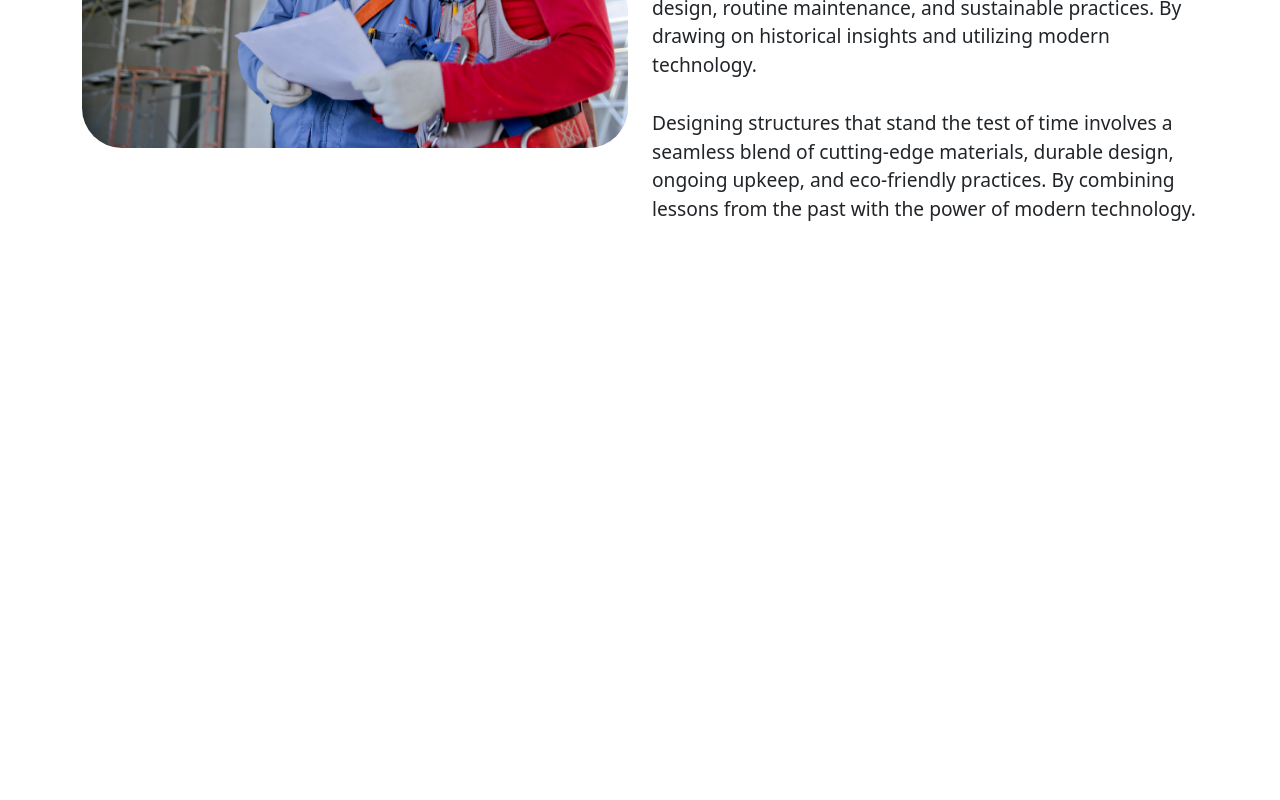
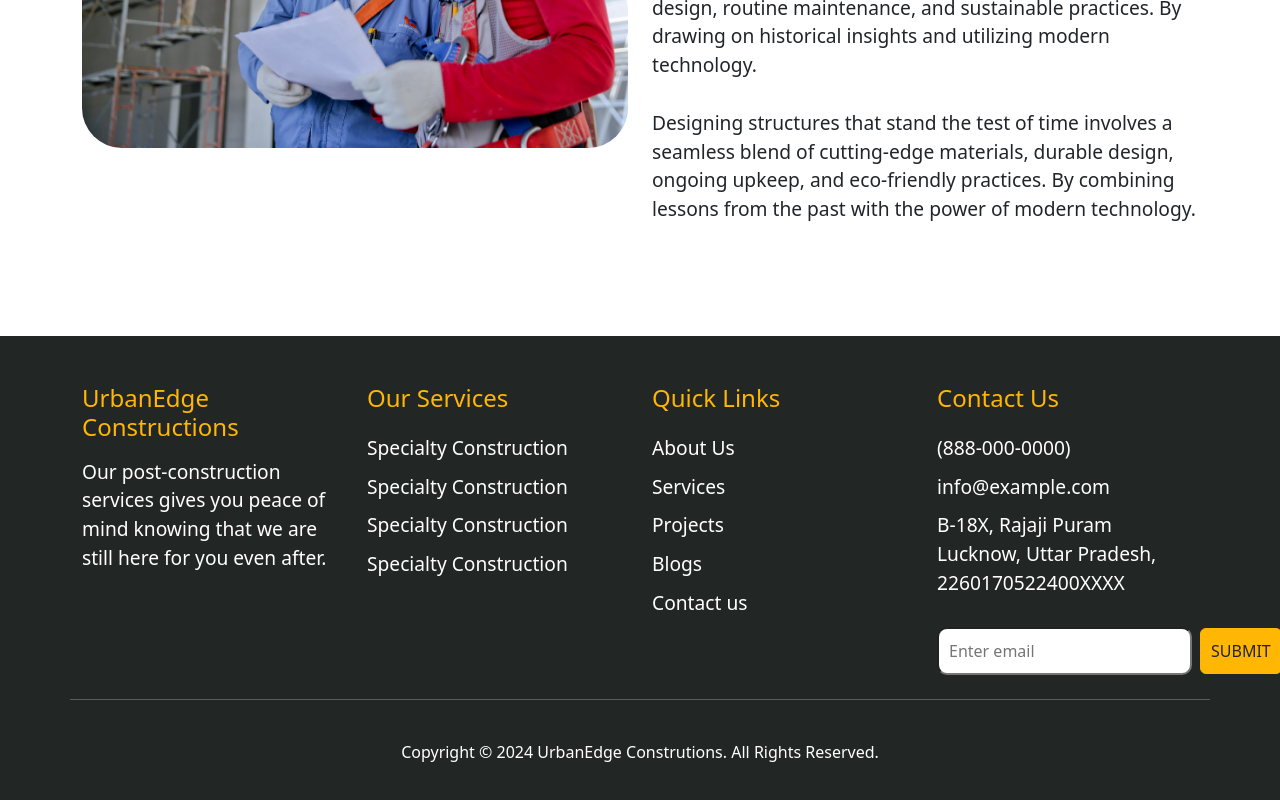
Before and after one commit to dushantha2000/Frontend, a React app: page / in a window 1280 px wide. Shown: the part 1168-1968 px from the top of the page. Before the commit the page ends 1504 px from the top, so only its background shows below. Built offline with nearby package versions, Linux system fonts and the light colour scheme; the HTML template or start-up script is replaced by a standard one.

Commit message:
Footer section

```diff
--- a/src/assets/css/style.scss
+++ b/src/assets/css/style.scss
@@ -3,6 +3,7 @@ $primary-color :#fe538d;
 $secondary-color :#FFB703;
 $text-color: #000000;
 $text-white :#FFFFFF;
+$dark-background : #222725;
 
 
 //Main font
@@ -33,6 +34,15 @@ p {
     font-size: 1.2em;
 }
 
+ul {
+    margin-left: 0;
+    padding-left: 0;
+
+    li {
+        list-style: none; //remove the bullet pints
+    }
+}
+
 header {
     nav {
         .nav-link {
@@ -55,6 +65,54 @@ header {
             }
         }
     }
+}
+
+footer {
+    background-color: $dark-background;
+    color: $text-white;
+
+    h3 {
+        font-size: 1.5em;
+        color: $secondary-color;
+    }
+
+    ul {
+        li {
+            padding: 5px 0;
+        }
+
+    }
+
+    a {
+        color: $text-white;
+        font-size: 1.2em;
+        text-decoration: none; // remove the text uderlines
+    }
+
+    input{
+        padding: 10px 10px;
+        border-radius: 10px;
+
+    }
+
+    .btn-Submit {
+        background-color: $secondary-color;
+        border: 1px solid $secondary-color;
+
+        padding: 10px 10px;
+        font-size: 1em;
+        font-weight: 500;
+        text-transform: uppercase;
+
+        &:hover {
+            background-color: $primary-color;
+            border: 1px solid $primary-color;
+
+        }
+
+
+    }
+
 }
 
 .section-1 {
@@ -112,16 +170,17 @@ header {
 
 }
 
-.section-2{
-    img{
+.section-2 {
+    img {
         border-radius: 40px;
 
     }
-    span{
+
+    span {
         color: $primary-color;
-        font-size: 1.2em ;
+        font-size: 1.2em;
         text-transform: uppercase; //capitalse  ABC...
-        padding-bottom: 10px;   // adds 10px of space below the element
-        font-weight: 500;  //opacity
+        padding-bottom: 10px; // adds 10px of space below the element
+        font-weight: 500; //opacity
     }
 }
--- /dev/null
+++ b/src/components/common/Footer.jsx
@@ -0,0 +1,82 @@
+import React from 'react'
+
+function Footer() {
+  return (
+    <footer>
+        <div className='container py-5'>
+          <div className='row'>
+            <div className='col-md-3'>
+              <h3 className='mb-3'>UrbanEdge Constructions</h3>
+              <p>Our post-construction services gives you peace of<br/>
+                mind knowing that we are still here for you even after.</p>
+            </div>
+
+            <div className='col-md-3'>
+              <h3 className='mb-3'>Our Services</h3>
+              <ul>
+                <li>
+                  <a href=''>Specialty Construction</a>
+                </li>
+                <li>
+                  <a href=''>Specialty Construction</a>
+                </li>
+                <li>
+                  <a href=''>Specialty Construction</a>
+                </li>
+                <li>
+                  <a href=''>Specialty Construction</a>
+                </li>
+              </ul>
+            </div>
+
+            <div className='col-md-3'>
+              <h3 className='mb-3'>Quick Links</h3>
+              <ul>
+                <li>
+                  <a href=''>About Us</a>
+                </li>
+                <li>
+                  <a href=''>Services</a>
+                </li>
+                <li>
+                  <a href=''>Projects</a>
+                </li>
+                <li>
+                  <a href=''>Blogs</a>
+                </li>
+                <li>
+                  <a href=''>Contact us</a>
+                </li>
+              </ul>
+            </div>
+
+             <div className='col-md-3'>
+              <h3 className='mb-3'>Contact Us</h3>
+              <ul>
+                <li>
+                  <a href=''>(888-000-0000)</a>
+                </li>
+                <li>
+                  <a href=''>info@example.com</a>
+                </li>
+                <li>
+                  <p>B-18X, Rajaji Puram <br/> Lucknow, Uttar Pradesh, <br/> 2260170522400XXXX</p>
+                </li>
+
+                <li className='d-flex align-items-center py-2'>
+                    <input type='text' placeholder='Enter email'/>
+                    <button className='btn btn-Submit ms-2'>Submit</button>
+                </li>
+              </ul>
+            </div>
+
+            <hr/>
+            <div className='text-center pt-4'>Copyright © 2024 UrbanEdge Construtions. All Rights Reserved.</div>
+
+          </div>
+        </div>
+      </footer>
+  )
+}
+
+export default Footer
--- /dev/null
+++ b/src/components/common/Header.jsx
@@ -0,0 +1,31 @@
+import React from 'react'
+import Navbar from 'react-bootstrap/Navbar';
+import Nav from 'react-bootstrap/Nav';
+
+const Header = ()=> {
+  return (
+    <header>
+            <div className='container'>
+              <Navbar expand="lg" >
+                <Navbar.Brand href="#home" className='logo'>
+                  <span>UrbanEdge </span>
+                  Constructions
+                </Navbar.Brand>
+                <Navbar.Toggle aria-controls="basic-navbar-nav" />
+                <Navbar.Collapse id="basic-navbar-nav">
+                  <Nav className="ms-auto">
+                    <Nav.Link href="#home" className='nav-link'>Home</Nav.Link>
+                    <Nav.Link href="#link" className='nav-link'>About Us</Nav.Link>
+                    <Nav.Link href="#home" className='nav-link'>Services</Nav.Link>
+                    <Nav.Link href="#link" className='nav-link'>Blogs</Nav.Link>
+                    <Nav.Link href="#home" className='nav-link'>Our Project</Nav.Link>
+                    <Nav.Link href="#link" className='nav-link'>Contact</Nav.Link>
+                  </Nav>
+                </Navbar.Collapse>
+              </Navbar>
+            </div>
+          </header>
+  )
+}
+
+export default Header
--- a/src/components/frontend/About.jsx
+++ b/src/components/frontend/About.jsx
@@ -1,8 +1,16 @@
 import React from 'react'
+import Header from '../common/Header'
+import Footer from '../common/Footer'
 
 function About() {
   return (
-    <div>About</div>
+    <>
+      <Header />
+
+      <div>About</div>
+
+      <Footer />
+    </>
   )
 }
 
--- a/src/components/frontend/Home.jsx
+++ b/src/components/frontend/Home.jsx
@@ -1,36 +1,17 @@
 import React from 'react'
-import Navbar from 'react-bootstrap/Navbar';
-import Nav from 'react-bootstrap/Nav';
+
 
 import AboutImg from '../../assets/images/about-us.jpg';
+import Header from '../common/Header';
+import Footer from '../common/Footer';
 
 function Home() {
   return (
     <>
-      <header>
-        <div className='container'>
-          <Navbar expand="lg" >
-            <Navbar.Brand href="#home" className='logo'>
-              <span>UrbanEdge </span>
-              Constructions
-            </Navbar.Brand>
-            <Navbar.Toggle aria-controls="basic-navbar-nav" />
-            <Navbar.Collapse id="basic-navbar-nav">
-              <Nav className="ms-auto">
-                <Nav.Link href="#home" className='nav-link'>Home</Nav.Link>
-                <Nav.Link href="#link" className='nav-link'>About Us</Nav.Link>
-                <Nav.Link href="#home" className='nav-link'>Services</Nav.Link>
-                <Nav.Link href="#link" className='nav-link'>Blogs</Nav.Link>
-                <Nav.Link href="#home" className='nav-link'>Our Project</Nav.Link>
-                <Nav.Link href="#link" className='nav-link'>Contact</Nav.Link>
-              </Nav>
-            </Navbar.Collapse>
-
-          </Navbar>
-        </div>
-      </header>
+      <Header/>
 
       <main>
+        {/* Hero section */}
         <section className='section-1'>
           <div className='hero d-flex align-items-center'>
             {/* 100 % sreen  container-fluid */}
@@ -50,11 +31,13 @@ function Home() {
           </div>
 
         </section>
+        {/* end of hero section */}
+
+
 
         {/* About me section */}
         <section className='section-2  py-5'>
           <div className='container py-5'>
-
 
             {/* create 2 rows */}
             {/* first row */}
@@ -75,31 +58,17 @@ function Home() {
                   blend of cutting-edge materials, durable design, ongoing upkeep,
                   and eco-friendly practices. By combining lessons from the past with
                   the power of modern technology.</p>
-
               </div>
-
             </dvi>
-
-
           </div>
-
-
         </section>
-
-
-
-
-
-        <section className='section-3'>
-
-        </section>
-
-        <section className='section-4'>
-
-        </section>
+        {/* end of about us section */}
 
       </main>
-      <footer></footer>
+
+      {/* footer section */}
+      <Footer/>
+      {/* end of footer section */}
     </>
   )
 }
```
